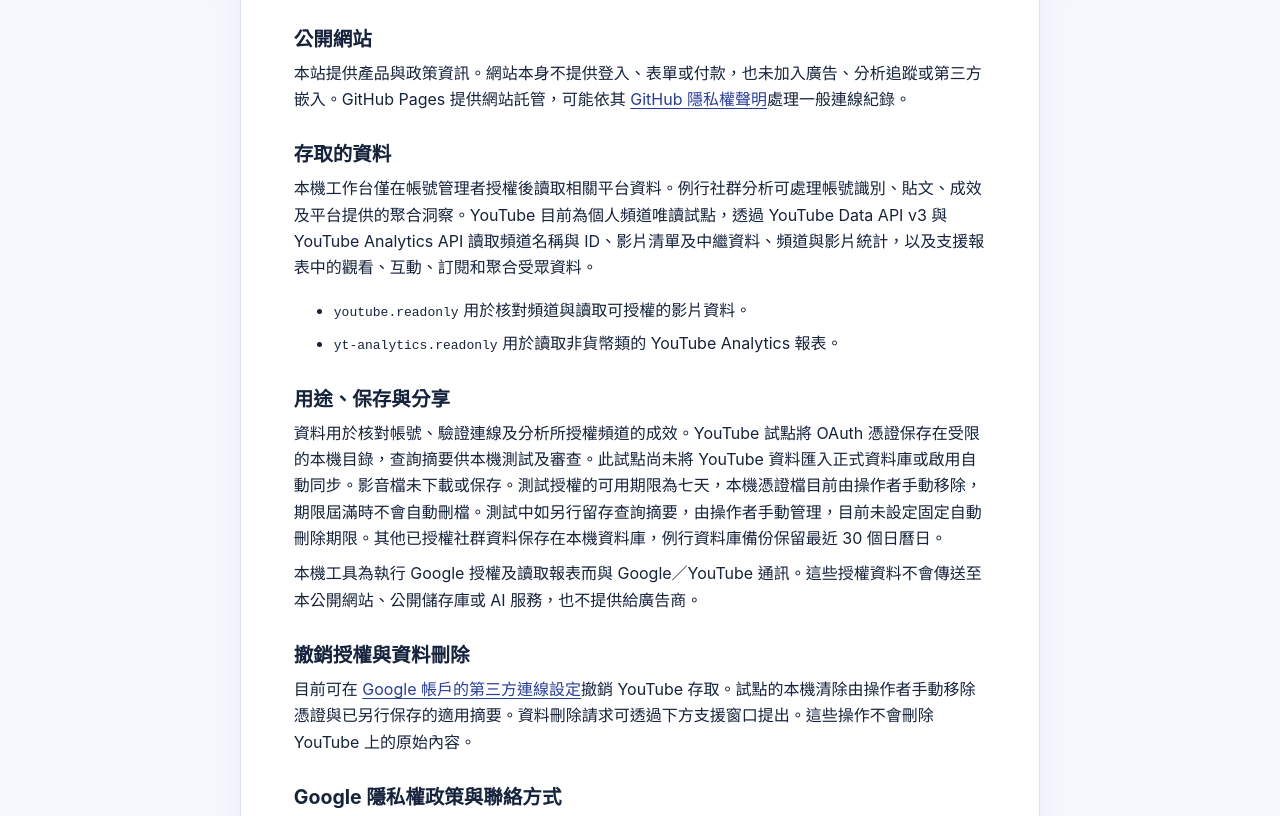
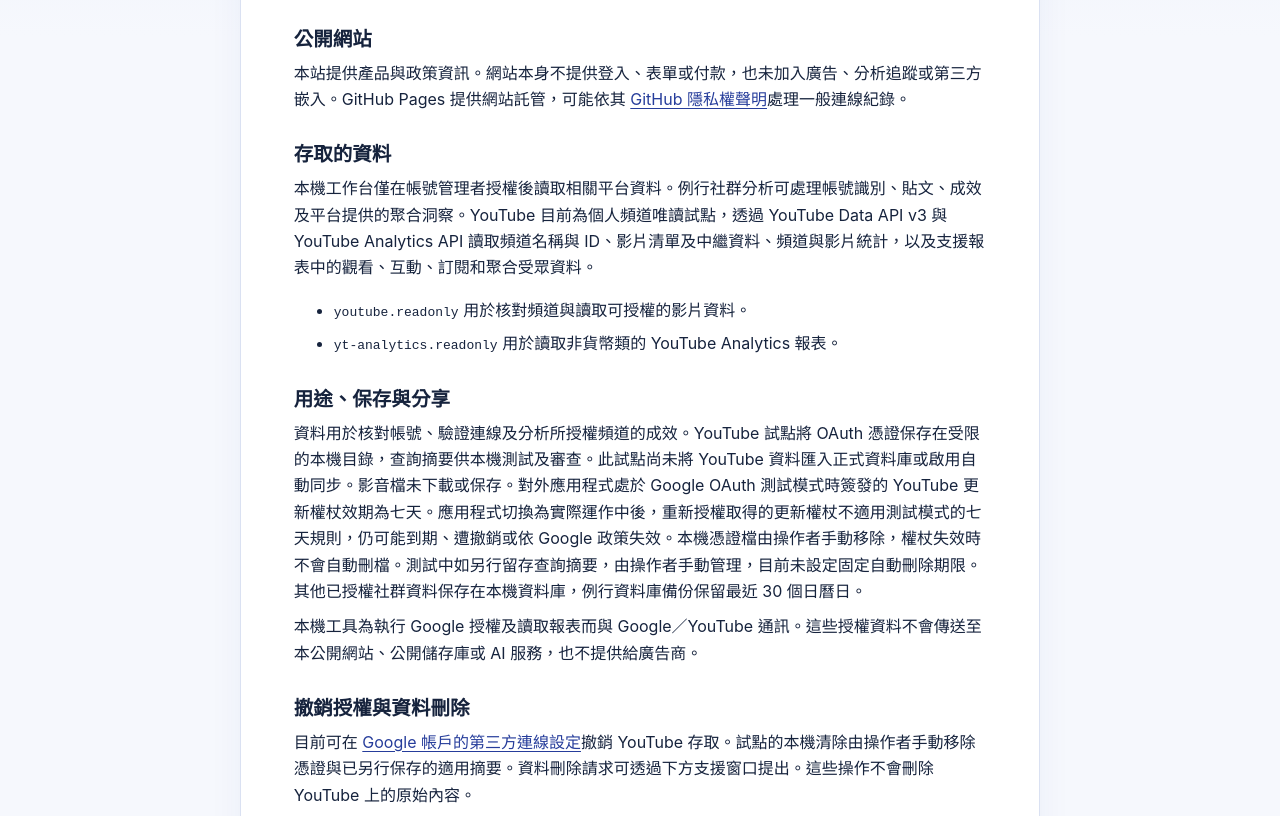
Before and after one commit to 540yaa/540yaa.github.io, a plain HTML site: page privacy/index.html in a window 1280 px wide. Shown: the part 284-1100 px from the top of the page. Drawn offline with Linux system fonts and the light colour scheme.

Commit message:
Clarify YouTube OAuth refresh token lifetime

```diff
--- a/privacy/index.html
+++ b/privacy/index.html
@@ -22,7 +22,7 @@
       <p>本機工作台僅在帳號管理者授權後讀取相關平台資料。例行社群分析可處理帳號識別、貼文、成效及平台提供的聚合洞察。YouTube 目前為個人頻道唯讀試點，透過 YouTube Data API v3 與 YouTube Analytics API 讀取頻道名稱與 ID、影片清單及中繼資料、頻道與影片統計，以及支援報表中的觀看、互動、訂閱和聚合受眾資料。</p>
       <ul><li><code>youtube.readonly</code> 用於核對頻道與讀取可授權的影片資料。</li><li><code>yt-analytics.readonly</code> 用於讀取非貨幣類的 YouTube Analytics 報表。</li></ul>
       <h2>用途、保存與分享</h2>
-      <p>資料用於核對帳號、驗證連線及分析所授權頻道的成效。YouTube 試點將 OAuth 憑證保存在受限的本機目錄，查詢摘要供本機測試及審查。此試點尚未將 YouTube 資料匯入正式資料庫或啟用自動同步。影音檔未下載或保存。測試授權的可用期限為七天，本機憑證檔目前由操作者手動移除，期限屆滿時不會自動刪檔。測試中如另行留存查詢摘要，由操作者手動管理，目前未設定固定自動刪除期限。其他已授權社群資料保存在本機資料庫，例行資料庫備份保留最近 30 個日曆日。
+      <p>資料用於核對帳號、驗證連線及分析所授權頻道的成效。YouTube 試點將 OAuth 憑證保存在受限的本機目錄，查詢摘要供本機測試及審查。此試點尚未將 YouTube 資料匯入正式資料庫或啟用自動同步。影音檔未下載或保存。對外應用程式處於 Google OAuth 測試模式時簽發的 YouTube 更新權杖效期為七天。應用程式切換為實際運作中後，重新授權取得的更新權杖不適用測試模式的七天規則，仍可能到期、遭撤銷或依 Google 政策失效。本機憑證檔由操作者手動移除，權杖失效時不會自動刪檔。測試中如另行留存查詢摘要，由操作者手動管理，目前未設定固定自動刪除期限。其他已授權社群資料保存在本機資料庫，例行資料庫備份保留最近 30 個日曆日。
       </p>
       <p>本機工具為執行 Google 授權及讀取報表而與 Google／YouTube 通訊。這些授權資料不會傳送至本公開網站、公開儲存庫或 AI 服務，也不提供給廣告商。</p>
       <h2>撤銷授權與資料刪除</h2>
```
